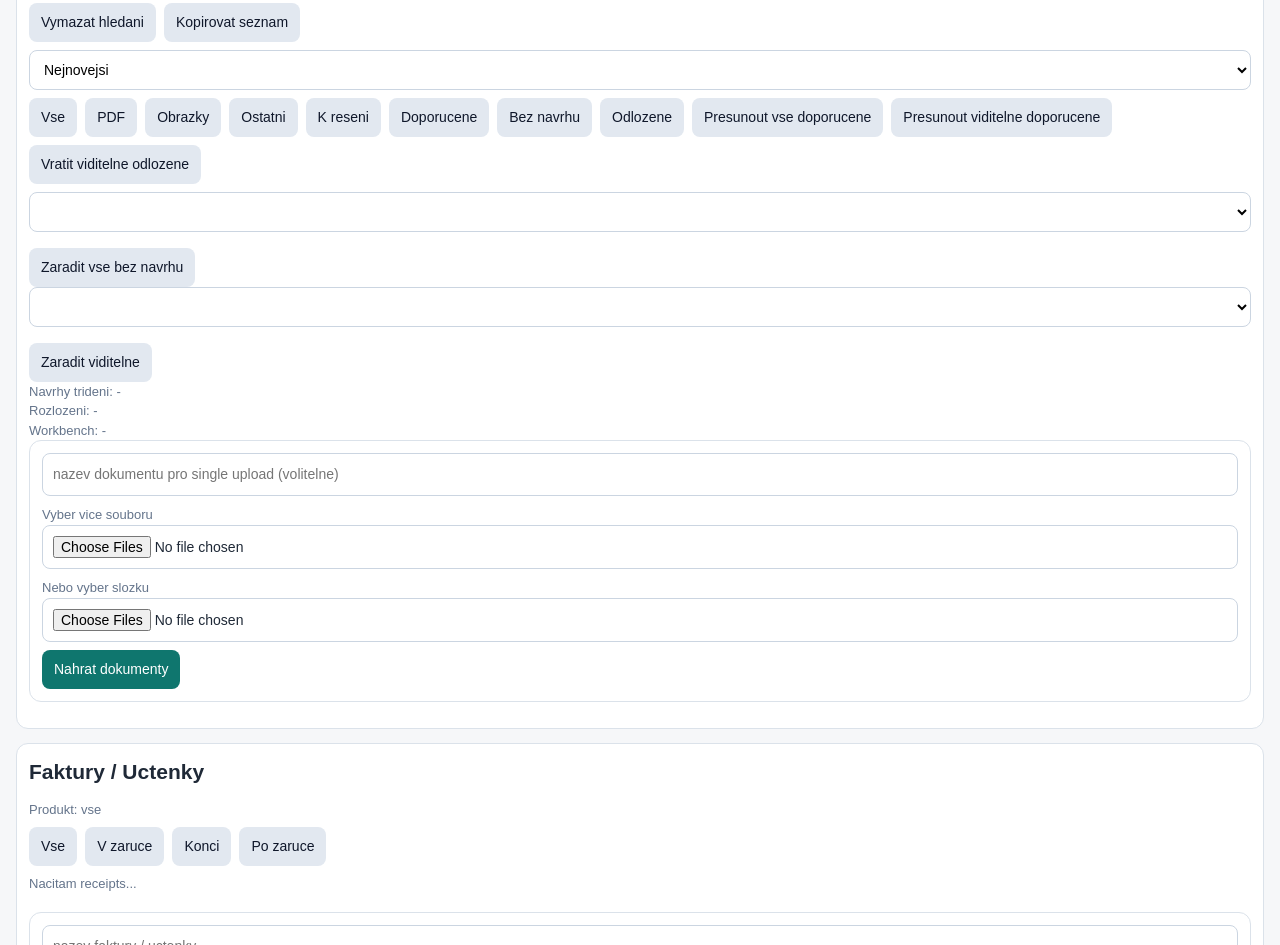
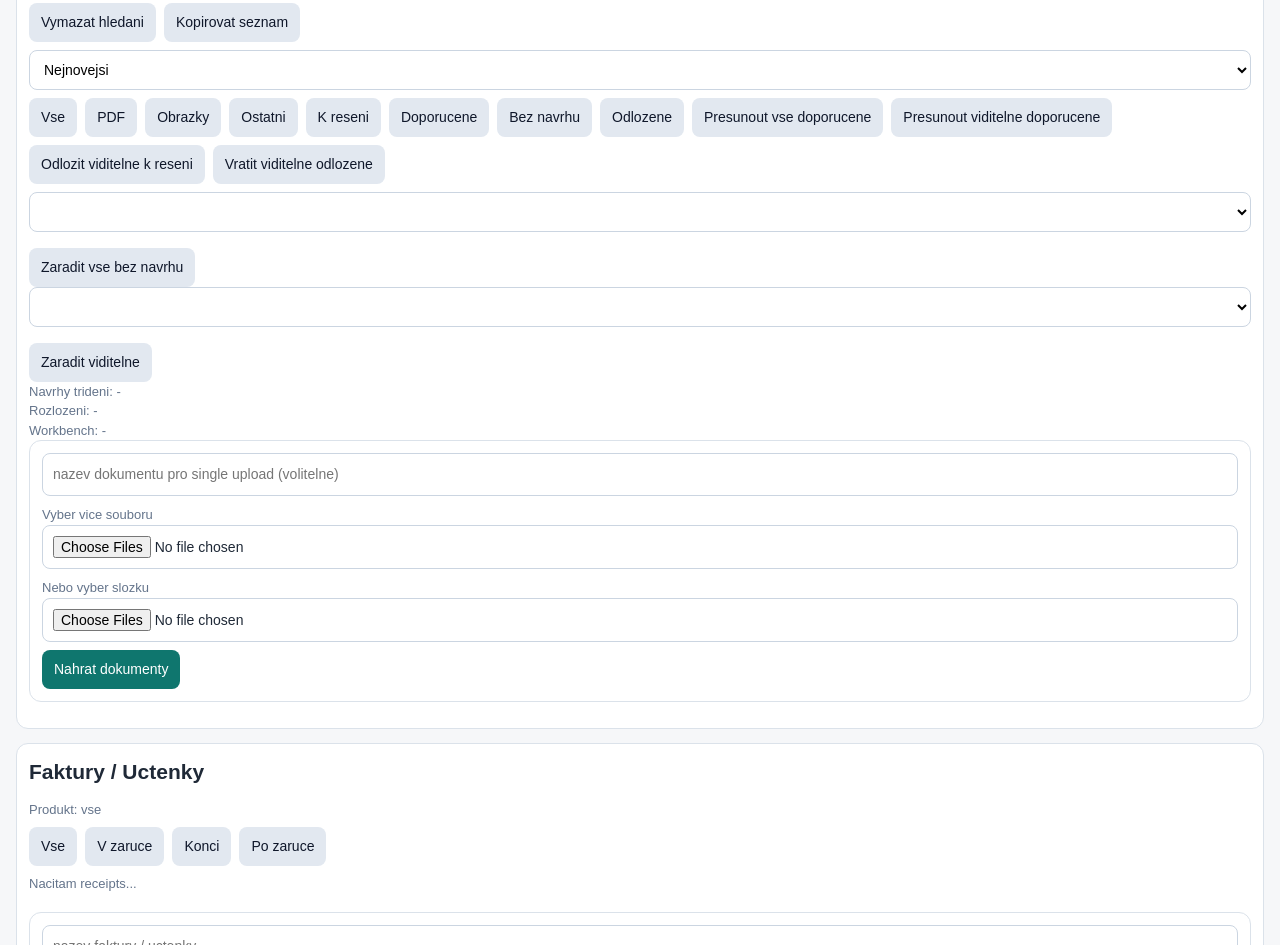
Before and after one commit to detasek/rd-lounin-guide, a website: page app/index.html in a window 1280 px wide. Shown: the part 1113-2058 px from the top of the page. Drawn offline with Linux system fonts and the light colour scheme; no server answers.

Commit message:
checkpoint: batch defer visible triage documents

```diff
--- a/app/app.js
+++ b/app/app.js
@@ -725,6 +725,23 @@ async function undeferAllVisibleDocuments() {
   setDocumentStatus(`Vraceno do fronty: ${visibleDeferredDocs.length}.`, 'ok');
 }
 
+async function deferAllVisibleActionableDocuments() {
+  const scopedToSelected = documentScope === 'selected' && selectedProductId;
+  const path = scopedToSelected ? `/documents?product_id=${selectedProductId}` : '/documents';
+  const docs = await apiGet(path);
+  const visibleActionableDocs = getVisibleDocumentsForCurrentView(docs)
+    .filter((doc) => isActionableSuggestedDocument(doc) || isActionableUnsortedDocument(doc));
+
+  if (!visibleActionableDocs.length) {
+    setDocumentStatus('Zadne viditelne dokumenty k odlozeni.', 'ok');
+    return;
+  }
+
+  visibleActionableDocs.forEach((doc) => deferDocumentId(doc.id));
+  await loadDocuments();
+  setDocumentStatus(`Odlozeno: ${visibleActionableDocs.length}.`, 'ok');
+}
+
 async function focusProductDocuments(productId, filter = 'all') {
   selectedProductId = Number(productId);
   documentScope = 'selected';
@@ -1037,6 +1054,7 @@ async function loadDocuments() {
             <button type="button" class="ghost-btn" onclick="moveNextSuggestedDocument()">Presunout dalsi doporuceny</button>
             <button type="button" class="ghost-btn" onclick="moveNextUnsortedDocumentToLastTarget()">Zaradit dalsi bez navrhu do posledniho cile</button>
             <button type="button" class="ghost-btn" onclick="deferNextActionableDocument()">Odlozit dalsi k reseni</button>
+            <button type="button" class="ghost-btn" onclick="deferAllVisibleActionableDocuments()">Odlozit viditelne k reseni</button>
             <button type="button" class="ghost-btn" onclick="undeferAllVisibleDocuments()">Vratit viditelne odlozene</button>
           </div>
         </div>
--- a/app/index.html
+++ b/app/index.html
@@ -161,6 +161,7 @@
       <button type="button" class="ghost-btn" id="document-filter-deferred" onclick="setDocumentFilter('deferred')">Odlozene</button>
       <button type="button" class="ghost-btn" onclick="moveAllSuggestedDocuments()">Presunout vse doporucene</button>
       <button type="button" class="ghost-btn" onclick="moveVisibleSuggestedDocuments()">Presunout viditelne doporucene</button>
+      <button type="button" class="ghost-btn" onclick="deferAllVisibleActionableDocuments()">Odlozit viditelne k reseni</button>
       <button type="button" class="ghost-btn" onclick="undeferAllVisibleDocuments()">Vratit viditelne odlozene</button>
       <select id="document-unsorted-target"></select>
       <button type="button" class="ghost-btn" onclick="moveAllUnsortedDocuments()">Zaradit vse bez navrhu</button>
```
Also changed, not shown: docs/current-state.md (+1 -0 lines).
